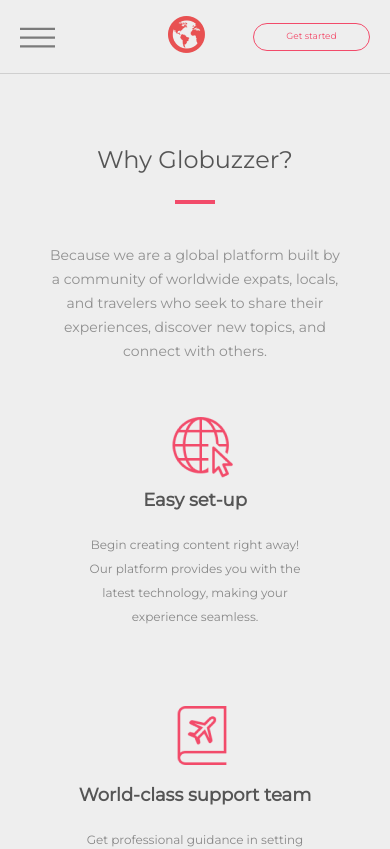
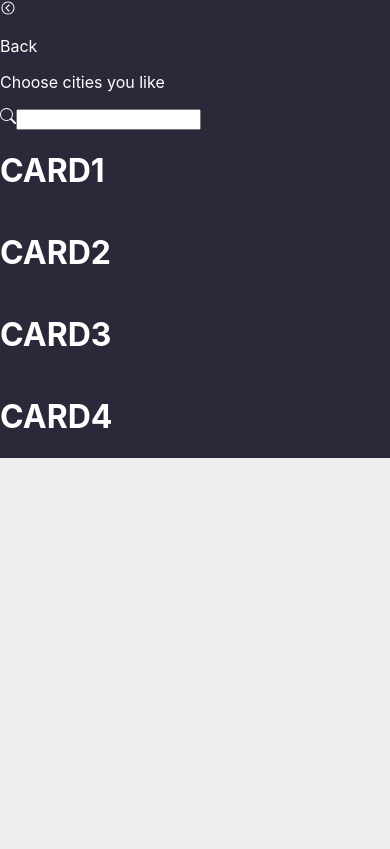
Before and after one commit to tarcea/why-globuzzer, a React (Create React App) app: page /signup in a window 390 px wide. Shown: the top 849 px of the page. Built offline with nearby package versions, Linux system fonts and the light colour scheme.

Commit message:
animation effect on mobile menu

```diff
--- a/src/App.js
+++ b/src/App.js
@@ -1,12 +1,18 @@
 import { useState, useEffect } from 'react';
+import { BrowserRouter, Route, useLocation } from "react-router-dom";
+
 import Navbar from './components/Navbar/Navbar';
 import WhyGlobuzzer from './components/WhyGlobuzzer/WhyGlobuzzer';
 import Footer from './components/Footer/Footer';
+import SignUp from './components/SignUp/SignUp';
 // import background from './images/image_background.png';
 
 function App() {
   const [width, setWidth] = useState(window.innerWidth);
+  const location = useLocation();
+  const { pathname } = location;
 
+console.log(location.pathname)
   const updateWidth = () => {
     setWidth(window.innerWidth)
   }
@@ -15,13 +21,14 @@
     return () => window.removeEventListener("resize", updateWidth);
   }, []);
 
-
-
   return (
     <div>
-      <Navbar width={width} />
-      <WhyGlobuzzer />
-      <Footer width={width} />
+    <BrowserRouter>
+    {pathname !== '/signup' && <Navbar width={width} />}
+      <Route exact path="/" component={WhyGlobuzzer} />
+      <Route path="/signup" component={SignUp} />
+    {pathname !== '/signup' && <Footer width={width} />}
+    </BrowserRouter>
     </div>
   );
 }
--- a/src/components/Navbar/Navbar.css
+++ b/src/components/Navbar/Navbar.css
@@ -50,15 +50,54 @@
   padding-left: 64px;
 }
 
+@keyframes myAnimation{
+  0%{
+    opacity: 0.1;
+    /*transform: rotateY(90deg);*/
+    transform: scale(0);
+    /*transform: scaleX(0.2);*/
+  }
+  25%{
+    opacity: 0.2;
+    /*transform: rotateY(60deg);*/
+    transform: scale(0.25);
+    /*transform: scaleX(0.4);*/
+  }
+  50%{
+    opacity: 0.3;
+    /*transform: rotateY(30deg);*/
+    transform: scale(0.5);
+    /*transform: scaleX(0.6);*/
+  }
+  75%{
+    opacity: 0.5;
+    /*transform: rotateY(10deg);*/
+    transform: scale(0.75);
+    /*transform: scaleX(0.8);*/
+  }
+  100%{
+    /*display: none;*/
+    opacity: 1;
+    /*transform: rotateY(0deg);*/
+    transform: scale(1);
+    /*transform: scaleX(1);*/
+  }
+}
+
+
 .floating-menu {
   z-index: 9999;
   height: 345px;
   width: 213px;
   background: #2A293A;
   position: fixed;
-  top:18px;
+  top:0px;
   left: 0px;
   border-radius: 1px;
+  animation-name: myAnimation;
+  animation-duration: 200ms;
+  /*animation-delay: 200ms;*/
+  animation-fill-mode: forwards;
 }
 
 .sesame-container {
--- a/src/components/Navbar/Navbar.js
+++ b/src/components/Navbar/Navbar.js
@@ -22,7 +22,7 @@
   }, [])
 
   return (
-    <div className="navbar-container" style={{background:`${navColor}`}}>
+    <div className="navbar-container" style={{background:`${navColor}`}} id="nav">
 
     {width >= 900
       ?
--- a/src/components/Navbar/NavbarMobile.js
+++ b/src/components/Navbar/NavbarMobile.js
@@ -4,7 +4,6 @@
 // import { IconContext } from "react-icons";
 import { VscMenu } from 'react-icons/vsc';
 import Sesame from './Sesame';
-// import {useSpring, animated} from 'react-spring';
 
 const NavbarMobile = () => {
   const [scrollUp, setScrollUp] = useState(null);
--- a/src/components/Navbar/Sesame.js
+++ b/src/components/Navbar/Sesame.js
@@ -2,14 +2,19 @@
 import logo from '../../images/globuzzer_logo.png';
 import { AiOutlineQuestionCircle } from 'react-icons/ai';
 import { GoLocation } from 'react-icons/go';
+import {useSpring, animated} from 'react-spring';
 
 const Sesame = ({ openSesame, handleOpen}) => {
+  const springStyle = useSpring({
+                                  opacity: openSesame ? 1 : 0,
+                                })
 
   const handleClick = () => {
     handleOpen(!openSesame)
   }
 
   return (
+    <animated.div style={springStyle}>
     <div className="floating-menu">
       <div className="sesame-container">
         <div>
@@ -30,6 +35,7 @@
         <p onClick={handleClick}>Get started</p>
       </div>
     </div>
+    </animated.div>
   );
 }
 
--- /dev/null
+++ b/src/components/SignUp/SignUp.css
@@ -0,0 +1,8 @@
+a {
+  text-decoration: none;
+  color: #FFFFFF;
+}
+.signup-container {
+  background: #2A293A;
+  color: #FFFFFF;
+}
--- /dev/null
+++ b/src/components/SignUp/SignUp.js
@@ -0,0 +1,34 @@
+import React from 'react';
+import { Link } from "react-router-dom";
+import { IoIosArrowDropleft } from "react-icons/io";
+import { BsSearch } from "react-icons/bs";
+import './SignUp.css'
+
+const SignUp = () => {
+
+  return (
+    <div className="signup-container">
+      <header>
+      <Link to="/" className="back-home">
+        <IoIosArrowDropleft className="icon-back"/>
+        <p>Back</p>
+      </Link>
+      </header>
+      <div className="search-form">
+        <p>Choose cities you like</p>
+        <div className="input-form">
+          <BsSearch className="icon-search" />
+          <input type="text" />
+        </div>
+      </div>
+      <div className="grid-container">
+        <h1>CARD1</h1>
+        <h1>CARD2</h1>
+        <h1>CARD3</h1>
+        <h1>CARD4</h1>
+      </div>
+    </div>
+  );
+}
+
+export default SignUp;
```
